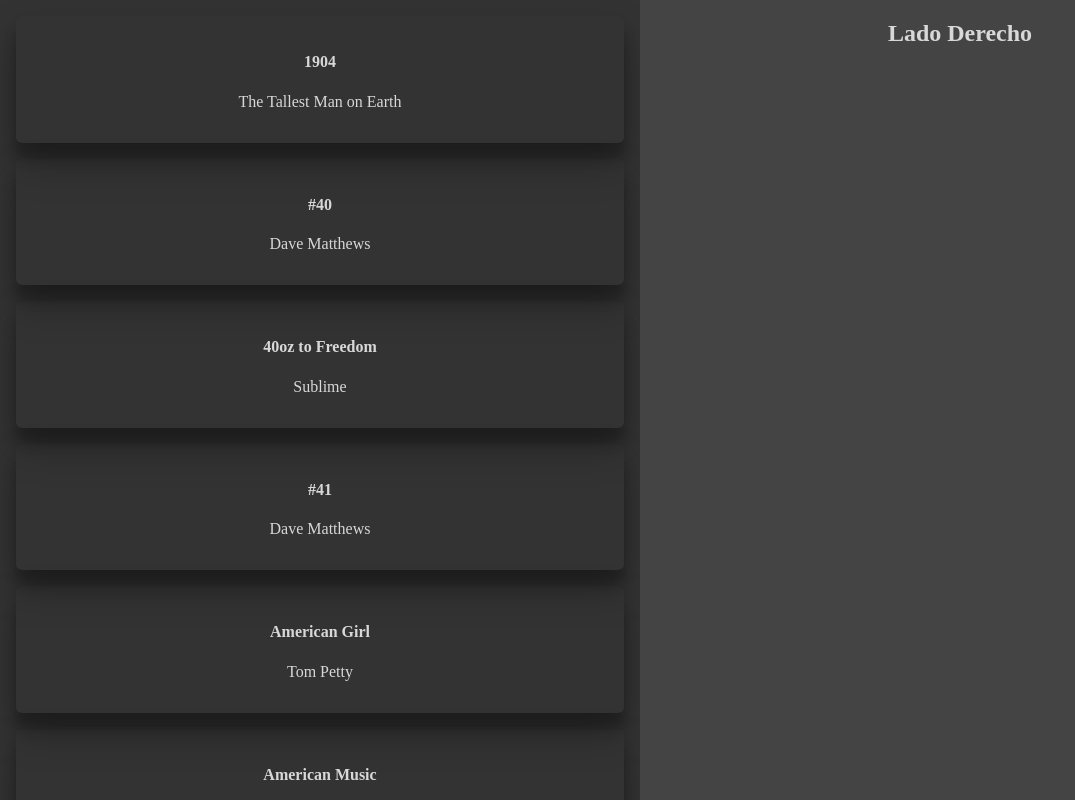
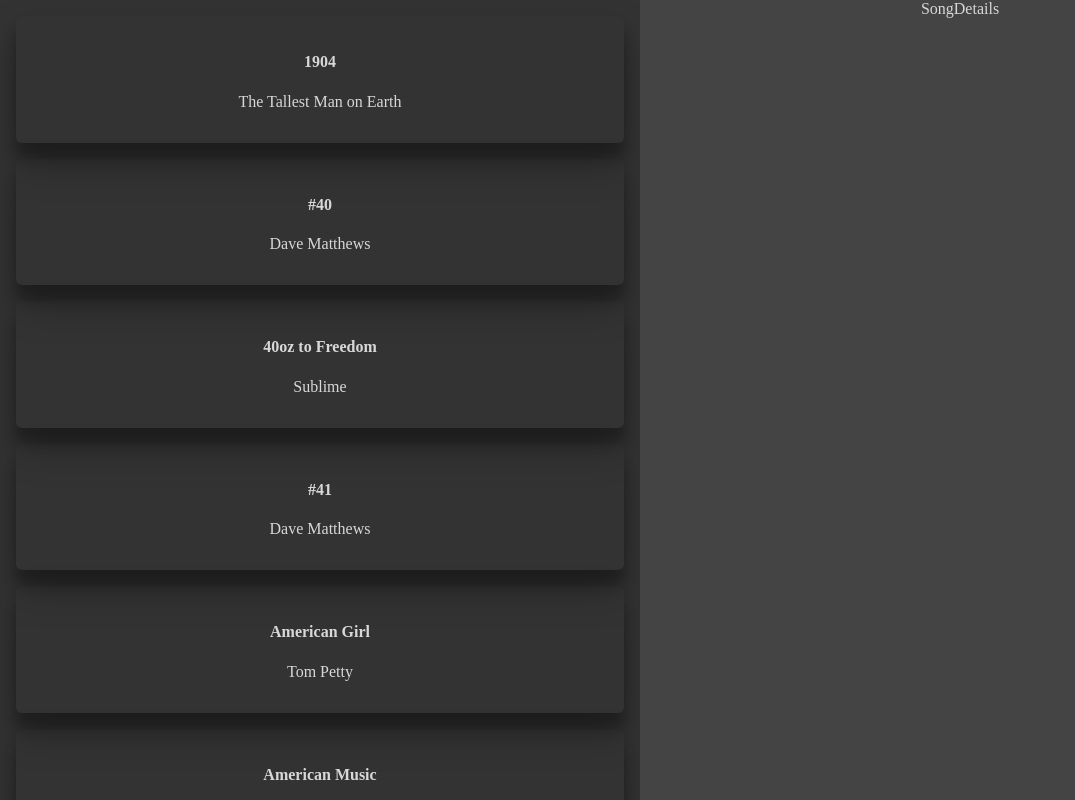
Before and after one commit to JHUMBERTTO/React-Context, a React (Vite) app: page / in a window 1280 px wide. Shown: the top 800 px of the page, without its empty margins (0-1075 px from the left). Built offline with nearby package versions, Linux system fonts and the light colour scheme.

Commit message:
SongDetails Update

```diff
--- a/src/components/SongDetails/SongDetails.jsx
+++ b/src/components/SongDetails/SongDetails.jsx
@@ -1,4 +1,5 @@
 import React from 'react'
+import './songdetails.css'
 
 const SongDetails = () => {
   return (
--- /dev/null
+++ b/src/components/SongDetails/index.js
@@ -0,0 +1,3 @@
+import SongDetails from './SongDetails'
+
+export default SongDetails
--- a/src/pages/Home/Home.jsx
+++ b/src/pages/Home/Home.jsx
@@ -1,6 +1,7 @@
 import React from 'react'
 import './home.css'
 import SongList from '@/components/SongList'
+import SongDetails from '@/components/SongDetails'
 
 const Home = () => {
   return (
@@ -9,7 +10,7 @@
         <SongList />
       </div>
       <div className='derecho'>
-        <h2>Lado  Derecho</h2>
+        <SongDetails />
       </div>
     </div>
   )
```
